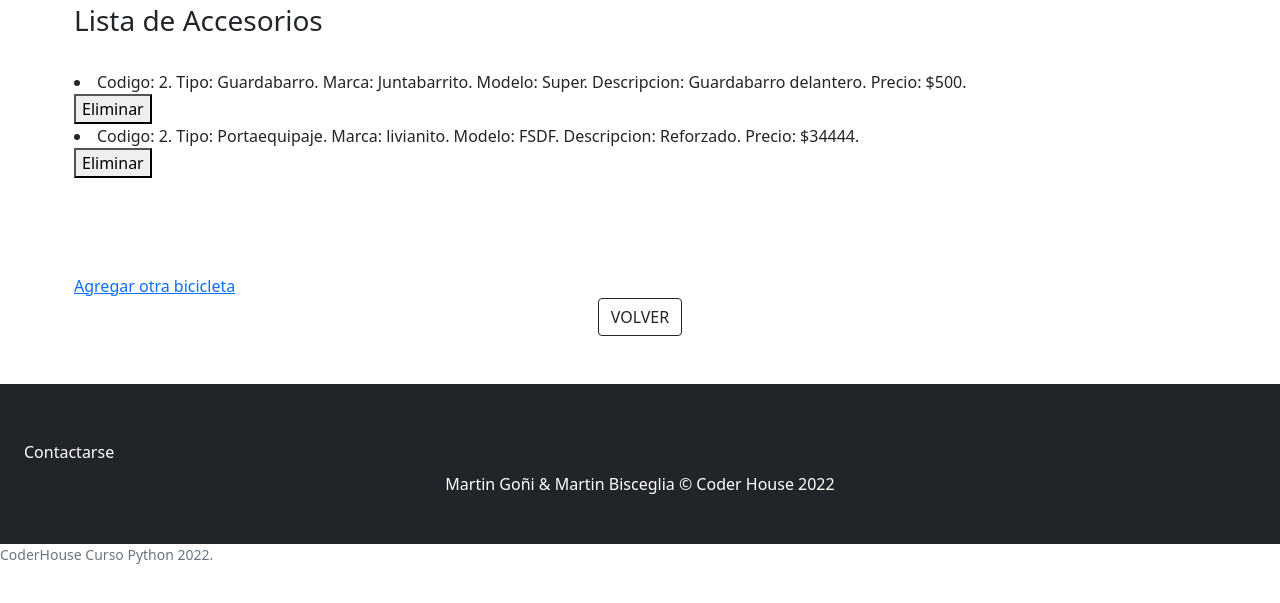
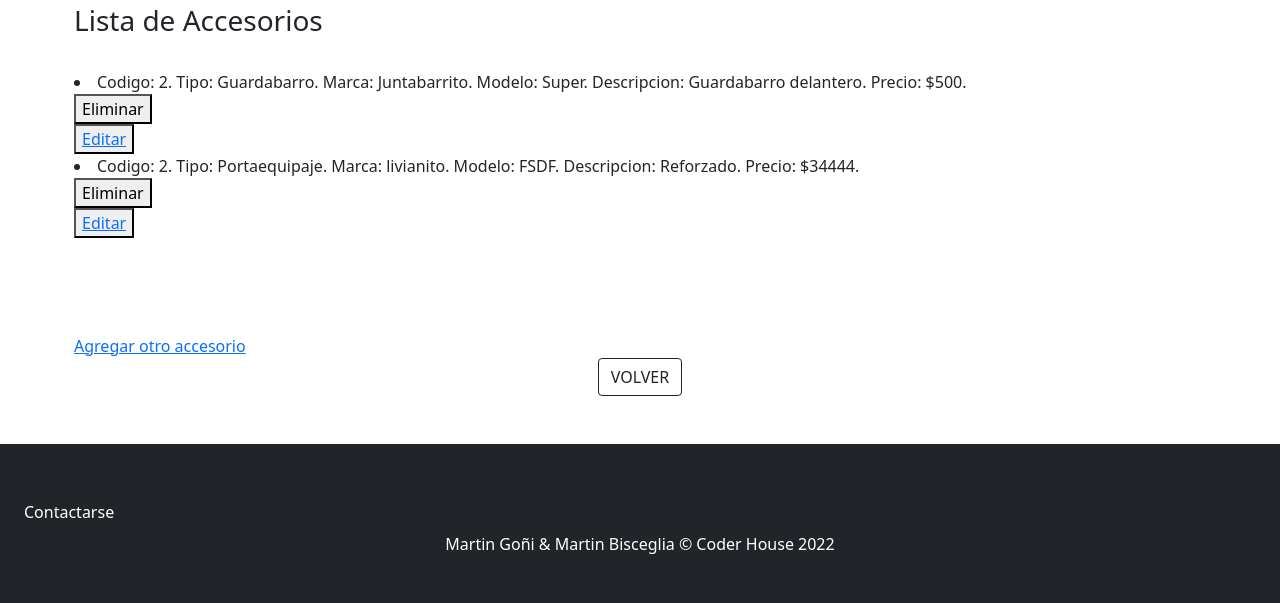
Before and after one commit to martoterus/ENTREGA1-CRUD-M.BISCEGLIA, a Django app: page /LeerAccesorios/ in a window 1280 px wide. Shown: the part 56-659 px from the top of the page. Run offline with Django 4.2, Linux system fonts and the light colour scheme; data comes from the database, SQL or seed files in the repository; both versions use the stored data as it was after the commit; some libraries are stand-ins or nearby versions.

Commit message:
CRUD_completo

```diff
--- a/Appventas/templates/VerFormulario_Accesorios.html
+++ b/Appventas/templates/VerFormulario_Accesorios.html
@@ -10,17 +10,20 @@
         {% for Item in Accesorios  %}
         <li>Codigo: {{Item.codigo}}. Tipo: {{Item.tipo}}. Marca: {{Item.marca}}. Modelo: {{Item.modelo}}. Descripcion: {{Item.descripcion}}. Precio: ${{Item.precio}}.</li>
         <div>
-            <form action="{% url 'Eliminarbici' Item.id %}" method = "POST">{% csrf_token %}
+            <form action="{% url 'Eliminaracc' Item.id %}" method = "POST">{% csrf_token %}
 
                  <button type="submit">Eliminar</button>
 
             </form>
+            <button>
+                <a href="{% url 'Editaracce' Item.id %}">Editar</a>
+           </button>
         </div>
         {% endfor %}
 
     <br><br>
     <br><br>
-    <a href="{% url 'bici_formulario' %}">Agregar otra bicicleta</a>
+    <a href="{% url 'acc_formulario' %}">Agregar otro accesorio</a>
 
    <div class="text-center" ><a class="btn btn-outline-dark mt-auto" href="/Appventas/">VOLVER</a></div>
 
--- a/Appventas/templates/VerFormulario_Indumentaria.html
+++ b/Appventas/templates/VerFormulario_Indumentaria.html
@@ -15,6 +15,9 @@
                  <button type="submit">Eliminar</button>
 
             </form>
+            <button>
+                <a href="{% url 'Editarindu' item.id %}">Editar</a>
+           </button>
         </div>
         {% endfor %}
 
--- a/Appventas/urls.py
+++ b/Appventas/urls.py
@@ -1,6 +1,6 @@
 from django.contrib import admin
 from django.urls import path
-from Appventas.views import BusquedaAcc, Formularioaccesorios, Formulariobicis, Formularioindumentarias, Formulariorepuestos, LeerAcc, ResultAcc, editarbicis, editarrepuestos, eliminarIndumentaria, eliminaraccesorios, eliminarbici, eliminarrepuestos, inicio, Busquedabicis
+from Appventas.views import BusquedaAcc, Formularioaccesorios, Formulariobicis, Formularioindumentarias, Formulariorepuestos, LeerAcc, ResultAcc, editaraccesorios, editarbicis, editarindumentaria, editarrepuestos, eliminarIndumentaria, eliminaraccesorios, eliminarbici, eliminarrepuestos, inicio, Busquedabicis
 from Appventas.views import LeerIndum, LeerBicis, LeerRepu
 
 from Appventas.views import ResultBici
@@ -47,6 +47,8 @@ urlpatterns = [
     #EDITAR
     path('editarbicis/<int:id>', editarbicis, name="Editarbicis"),
     path('editarrepu/<int:id>', editarrepuestos, name="Editarrepu"),
+    path('editaracce/<int:id>', editaraccesorios, name="Editaracce"),
+    path('editarindu/<int:id>', editarindumentaria, name="Editarindu"),
 
 
 ]
--- a/Appventas/views.py
+++ b/Appventas/views.py
@@ -310,7 +310,7 @@ def eliminaraccesorios(request, id):
 
        return render (request, "VerFormulario_Accesorios.html", contexto)
 
-#EDITAR
+#EDITAR DATOS
 
 def editarbicis(request, id):
 
@@ -324,13 +324,13 @@ def editarbicis(request, id):
             print("Entro al 2° if")
             data=BiciFormulario.cleaned_data
 
-            bicicleta.codigo = data ["codigo"]
-            bicicleta.marca = data ["marca"]
-            bicicleta.modelo = data ["modelo"]
-            bicicleta.rodado = data ["rodado"]
-            bicicleta.color = data ["color"]
-            bicicleta.descripcion = data ["descripcion"]
-            bicicleta.precio = data ["precio"]
+            bicicleta.codigo = data ["Codigo"]
+            bicicleta.marca = data ["Marca"]
+            bicicleta.modelo = data ["Modelo"]
+            bicicleta.rodado = data ["Rodado"]
+            bicicleta.color = data ["Color"]
+            bicicleta.descripcion = data ["Descripcion"]
+            bicicleta.precio = data ["Precio"]
 
             bicicleta.save()
             return render(request, "Save.html")
@@ -361,23 +361,92 @@ def editarrepuestos(request, id):
             print("Entro al 2° if")
             data=repuFormulario.cleaned_data
 
-            repuesto.codigo = data ["codigo"]
-            repuesto.marca = data ["marca"]
-            repuesto.tipo = data ["tipo"]
-            repuesto.modelo = data ["modelo"]
-            repuesto.descripcion = data ["repuesto"]
-            repuesto.precio = data ["repuesto"]
+            repuesto.codigo = data ["Codigo"]
+            repuesto.marca = data ["Marca"]
+            repuesto.tipo = data ["Tipo"]
+            repuesto.modelo = data ["Modelo"]
+            repuesto.descripcion = data ["Descripcion"]
+            repuesto.precio = data ["Precio"]
 
+            print(repuesto)
             repuesto.save()
             return render(request, "Save.html")
 
     else:
-        repuFormulario=repuestosFormulario(initial={
+         repuFormulario=repuestosFormulario(initial={
             "codigo": repuesto.codigo,
             "marca": repuesto.marca,
             "modelo": repuesto.modelo,
             "tipo": repuesto.tipo,
             "descripcion": repuesto.descripcion,
             "precio": repuesto.precio,
+         })
+         return render(request,"EditarRepuestos.html", {"RepuFormulario": repuFormulario , "id": repuesto.id})
+
+def editaraccesorios(request, id):
+
+    accesorio = accesorios.objects.get(id = id)
+
+    if request.method == 'POST':
+
+        accFormulario=accesoriosFormulario(request.POST)
+
+        if accFormulario.is_valid():
+            print("Entro al 2° if")
+            data=accFormulario.cleaned_data
+
+            accesorio.codigo = data ["Codigo"]
+            accesorio.marca = data ["Marca"]
+            accesorio.tipo = data ["Tipo"]
+            accesorio.modelo = data ["Modelo"]
+            accesorio.descripcion = data ["Descripcion"]
+            accesorio.precio = data ["Precio"]
+
+            accesorio.save()
+        return render(request, "Save.html")
+
+    else:
+        accformulario=accesoriosFormulario(initial={
+            "codigo": accesorio.codigo,
+            "marca": accesorio.marca,
+            "modelo": accesorio.modelo,
+            "tipo": accesorio.tipo,
+            "descripcion": accesorio.descripcion,
+            "precio": accesorio.precio,
         })
-        return render(request,"EditarRepuestos.html", {"RepuFormulario": repuFormulario , "id": repuesto.id})
+        return render(request,"EditarAccesorios.html", {"AccFormulario": accformulario , "id": accesorio.id})
+
+def editarindumentaria(request, id):
+
+    indumentarias = indumentaria.objects.get(id = id)
+
+    if request.method == 'POST':
+
+        induformulario=indumentariaFormularios(request.POST)
+
+        if induformulario.is_valid():
+            print("Entro al 2° if")
+            data=induformulario.cleaned_data
+
+            indumentarias.codigo = data ["Codigo"]
+            indumentarias.marca = data ["Marca"]
+            indumentarias.tipo = data ["Tipo"]
+            indumentarias.modelo = data ["Modelo"]
+            indumentarias.talle = data ["Talle"]
+            indumentarias.descripcion = data ["Descripcion"]
+            indumentarias.precio = data ["Precio"]
+
+            indumentarias.save()
+            return render(request, "Save.html")
+
+    else:
+        induformulario=indumentariaFormularios(initial={
+            "codigo": indumentarias.codigo,
+            "marca": indumentarias.marca,
+            "modelo": indumentarias.modelo,
+            "tipo": indumentarias.tipo,
+            "talle": indumentarias.talle,
+            "descripcion": indumentarias.descripcion,
+            "precio": indumentarias.precio,
+         })
+        return render(request,"EditarIndumentaria.html", {"InduFormulario": induformulario , "id": indumentarias.id})
```
Also changed, not shown: Appventas/templates/EditarAccesorios.html (added, +30 -0 lines), Appventas/templates/EditarIndumentaria.html (added, +30 -0 lines), db.sqlite3.
